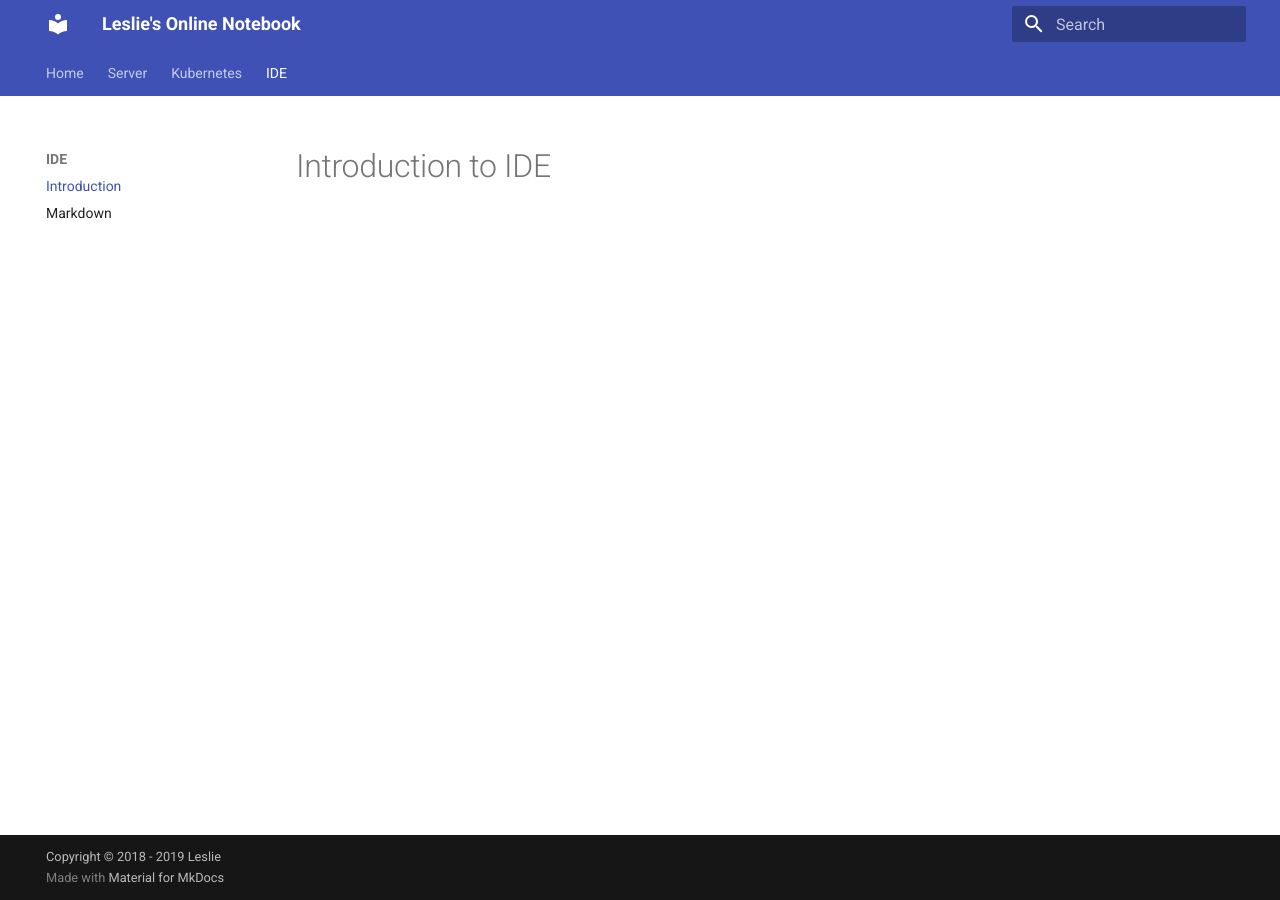
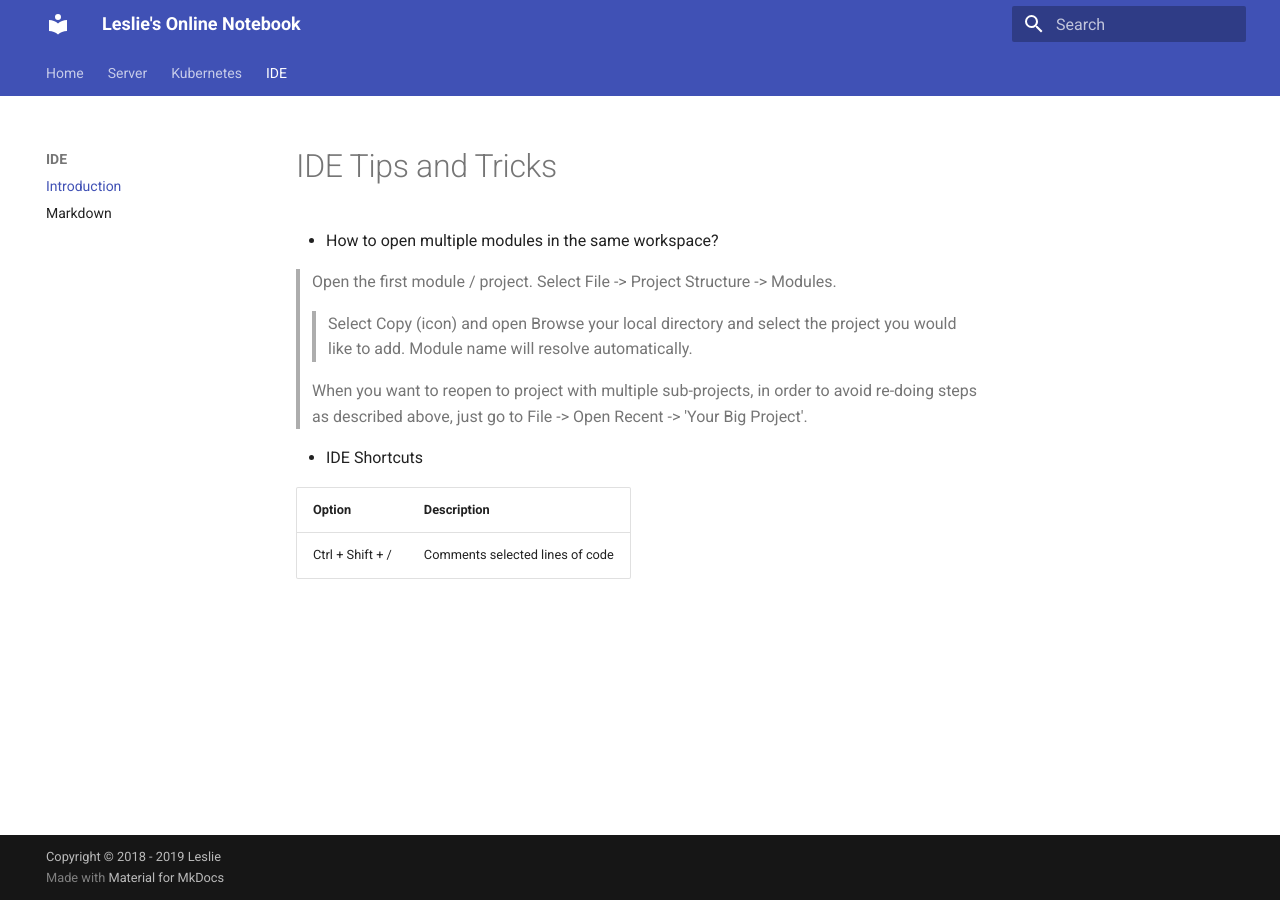
Before and after one commit to leslieclif/notebook, an MkDocs documentation site: the page built from docs/ide/index.md, in a window 1280 px wide. Built offline with MkDocs 1.6.1 and Material for MkDocs 9.7.7, drawn with Linux system fonts in a browser that asks for light colours.

Commit message:
Adding IDE shortcuts

```diff
--- a/docs/ide/index.md
+++ b/docs/ide/index.md
@@ -1 +1,16 @@
-# Introduction to IDE
+# IDE Tips and Tricks
+
+* How to open multiple modules in the same workspace?
+
+> Open the first module / project.
+> Select File -> Project Structure -> Modules.
+>> Select Copy (icon) and open Browse your local directory and select the project you would like to add. Module name will resolve automatically.
+
+> When you want to reopen to project with multiple sub-projects, in order to avoid re-doing steps as described above, just go to File -> Open Recent -> 'Your Big Project'.
+
+
+* IDE Shortcuts
+
+| Option | Description |
+| ------ | ----------- |
+| Ctrl + Shift + /   | Comments selected lines of code |
```
